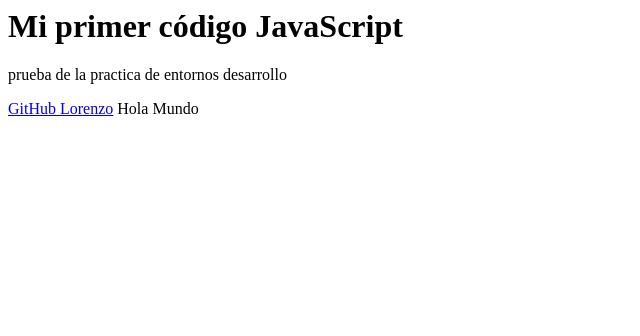
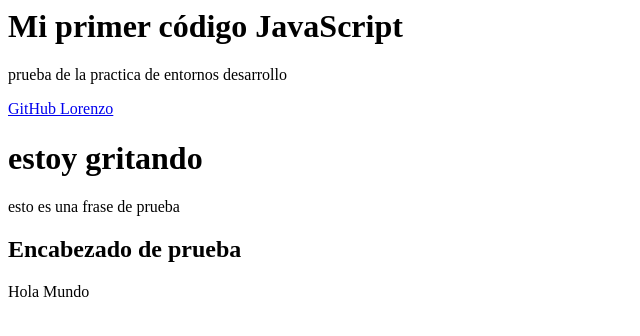
Before and after one commit to lmolinamoreno/proyecto1prueba, a plain HTML site: page index.html in a window 1280 px wide. Shown: the whole page, without its empty margins (0-640 px from the left). Drawn offline with Linux system fonts and the light colour scheme.

Commit message:
Version 0.0.2

```diff
--- a/index.html
+++ b/index.html
@@ -6,6 +6,12 @@
     <h1>Mi primer código JavaScript</h1>
     <p>prueba de la practica de entornos desarrollo</p>
     <a href="https://github.com/lmolinamoreno" target="_blank">GitHub Lorenzo</a>
+
+    <h1>estoy gritando</h1>
+    <p>esto es una frase de prueba</p>
+
+    <h2>Encabezado de prueba</h2>
+
     <script>
         document.write("Hola Mundo");
     </script>
```
